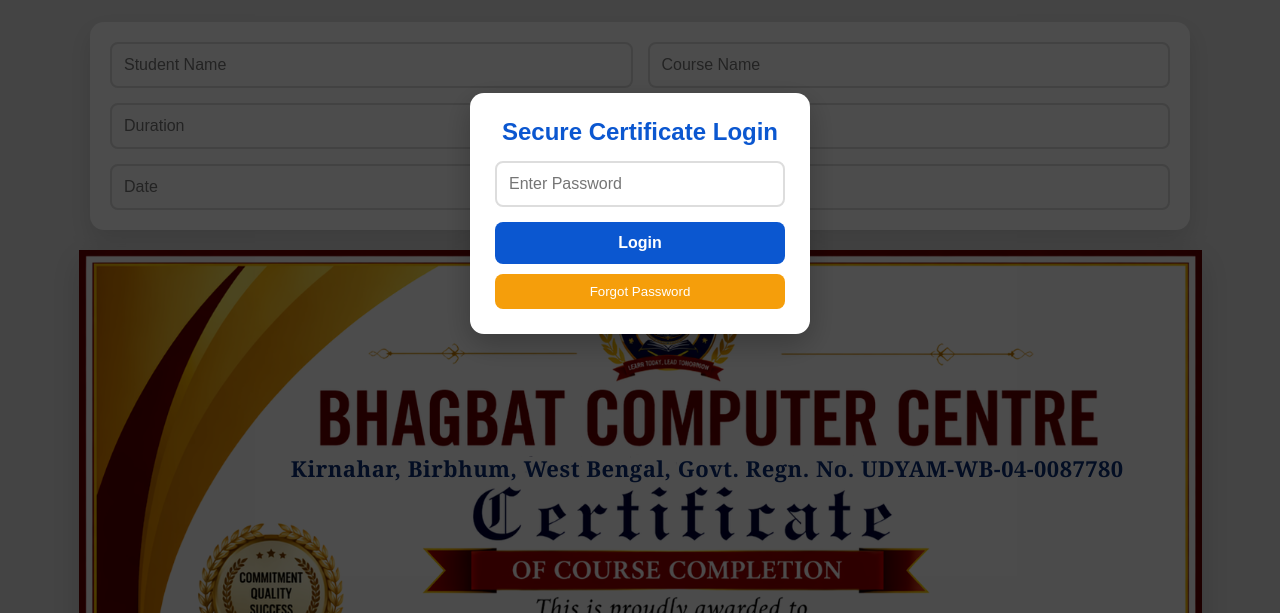
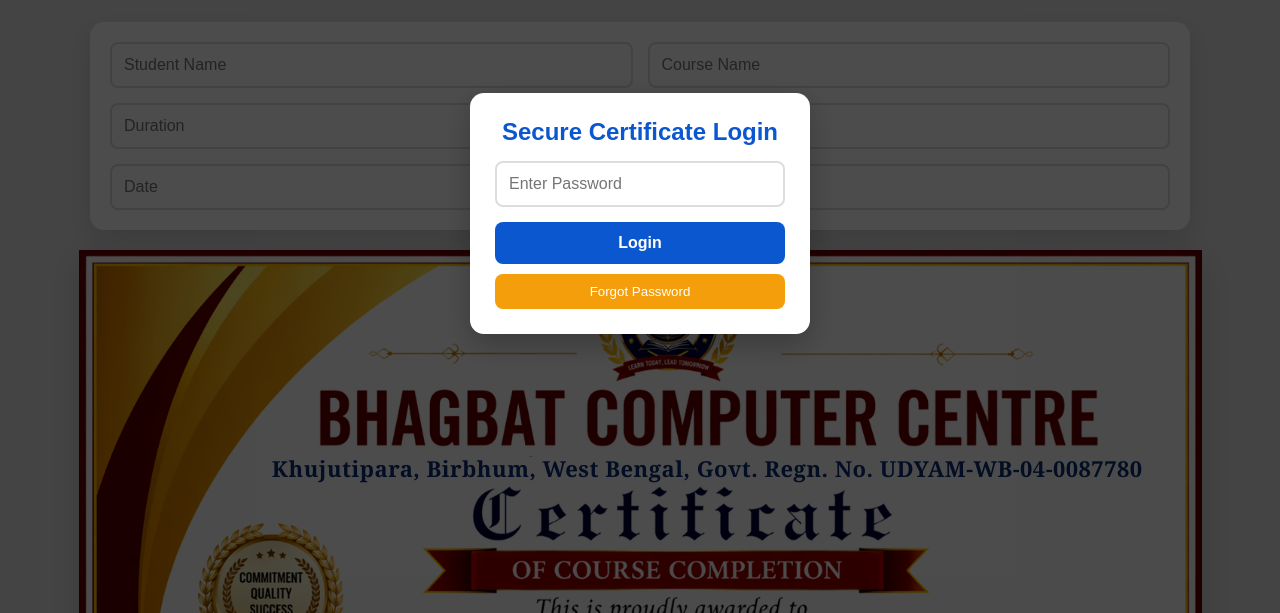
Before and after one commit to ashoke1960/bhagbat-computer-centre, a plain HTML site: page certificate-system.html in a window 1280 px wide. Shown: the part 187-800 px from the top of the page. Drawn offline with Linux system fonts and the light colour scheme.

```diff
--- a/certificate-system.html
+++ b/certificate-system.html
@@ -290,7 +290,7 @@ margin:5px 0;
 
 <div class="certificate">
 <div id="center-address">
-Kirnahar, Birbhum, West Bengal, Govt. Regn. No. UDYAM-WB-04-0087780
+Khujutipara, Birbhum, West Bengal, Govt. Regn. No. UDYAM-WB-04-0087780
 </div>
 <div class="txt" id="student">Student Name</div>
 <div class="txt" id="course">Course Name</div>
```
